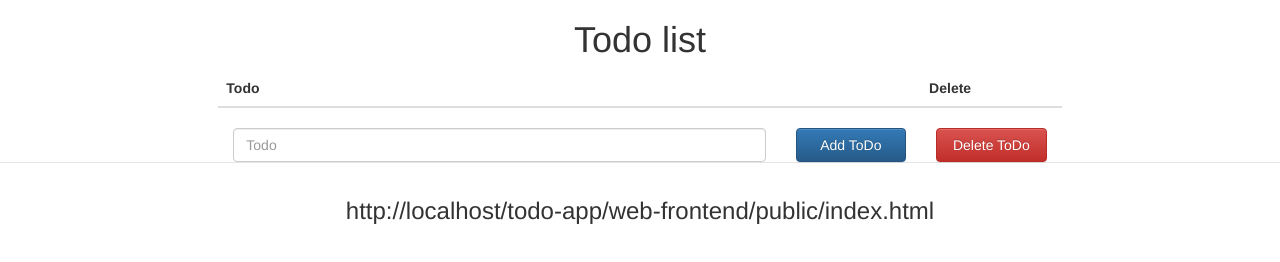
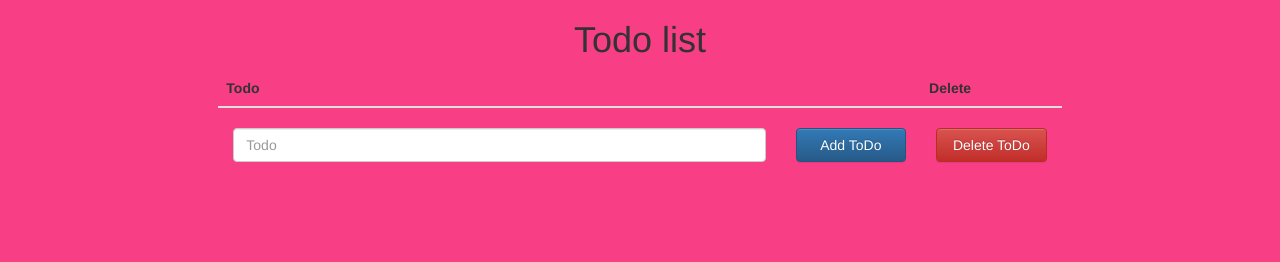
Before and after one commit to johscheuer/devfest-ka_2015, a plain HTML site: page todo-app/web-frontend/public/index.html in a window 1280 px wide. Drawn offline with nearby package versions, Linux system fonts and the light colour scheme; no server answers.

Commit message:
Fixed backgroud color

```diff
--- a/docker-compose.yml
+++ b/docker-compose.yml
@@ -1,5 +1,5 @@
 todoapp:
-  image: johscheuer/todo-app-web:k8s
+  image: johscheuer/todo-app-web:k8s_v2
   links:
    - redismaster:redis-master
    - redisslave:redis-slave
--- a/todo-app/web-frontend/public/index.html
+++ b/todo-app/web-frontend/public/index.html
@@ -10,7 +10,7 @@
     <script src="script.js"></script>
     <title>Awesome Todo App</title>
   </head>
-  <body bgcolor="#DF01D7">
+  <body style="background: #F83E85">
     <h1 class="text-center">Todo list</h1>
 
     <div class="row">
@@ -47,9 +47,5 @@
         </div>
       <div class="col-xs-6 col-md-2"></div>
     </div>
-
-    <div class="modal-footer">
-      <h3 class="text-center" id="host-address"></h3>
-    </div>
   </body>
 </html>
--- a/todo-app/web-frontend/public/script.js
+++ b/todo-app/web-frontend/public/script.js
@@ -38,7 +38,6 @@ $(document).ready(function() {
 
   $("#todo-submit").click(handleSubmission);
   $("#todo-delete").click(handleDeletion);
-  $("#host-address").append(document.URL);
 
   // Poll every second.
   (function fetchTodos() {
```
Also changed, not shown: README.md, todo-app/web-frontend/README.md.
